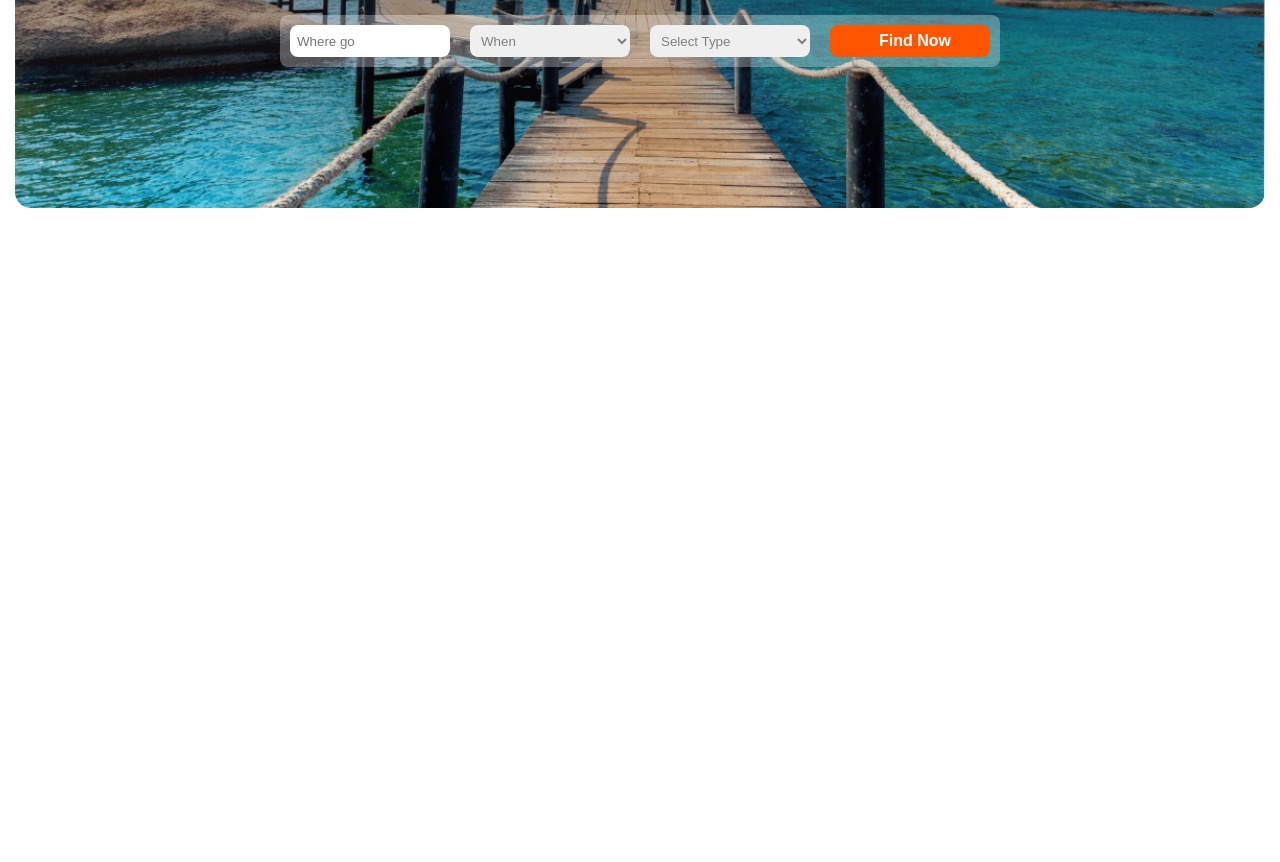
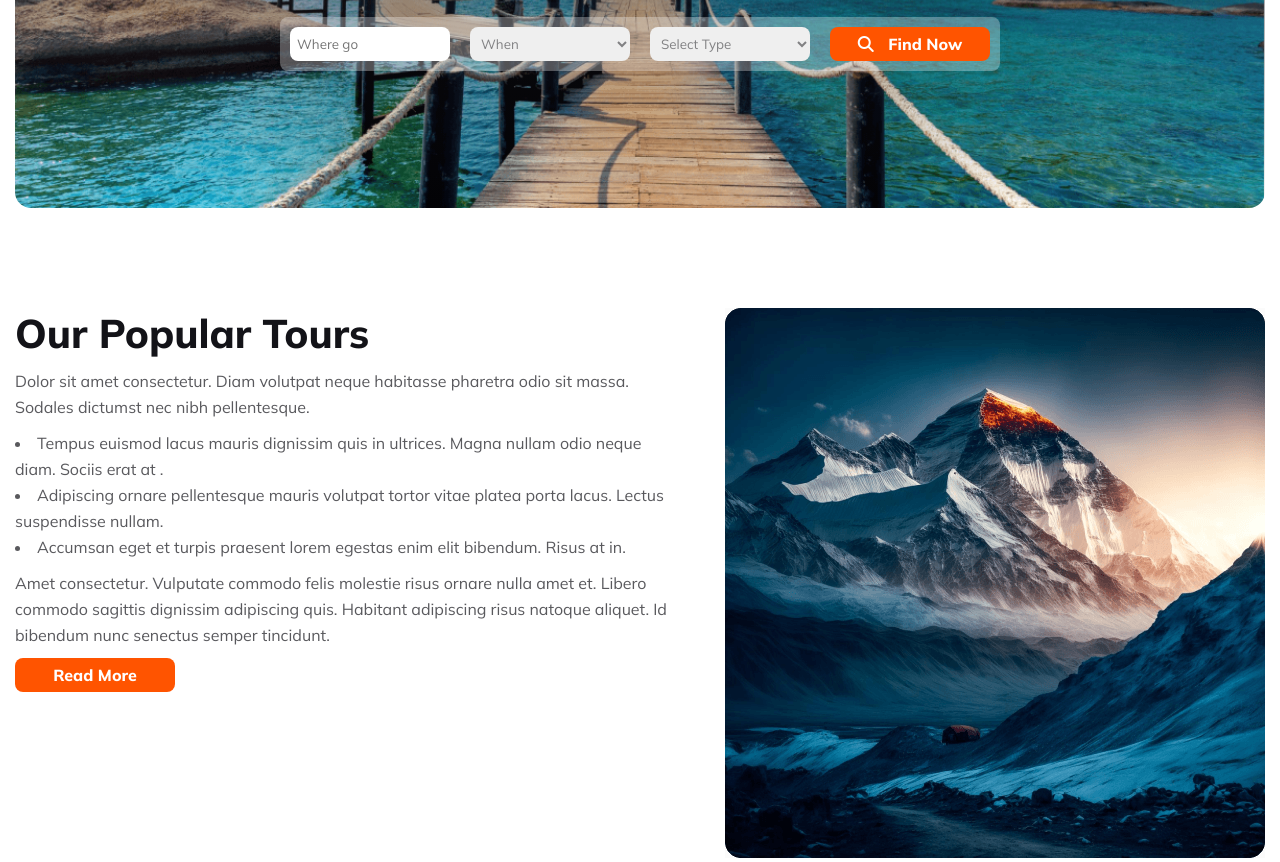
Before and after one commit to nur-rafi/assignment-2, a plain HTML site: page index.html in a window 1280 px wide. Shown: the part 408-1270 px from the top of the page. Before the commit the page ends 800 px from the top, so only its background shows below. Drawn offline with Linux system fonts and the light colour scheme.

Commit message:
section-1 complete(populer tour)

```diff
--- a/index.html
+++ b/index.html
@@ -1,11 +1,19 @@
 <!DOCTYPE html>
 <html lang="en">
+
 <head>
     <meta charset="UTF-8">
     <meta name="viewport" content="width=device-width, initial-scale=1.0">
     <title>Travel Page</title>
+    <link rel="stylesheet" href="https://cdnjs.cloudflare.com/ajax/libs/font-awesome/6.5.1/css/all.min.css"
+        integrity="sha512-DTOQO9RWCH3ppGqcWaEA1BIZOC6xxalwEsw9c2QQeAIftl+Vegovlnee1c9QX4TctnWMn13TZye+giMm8e2LwA=="
+        crossorigin="anonymous" referrerpolicy="no-referrer" />
+    <link rel="preconnect" href="https://fonts.googleapis.com">
+    <link rel="preconnect" href="https://fonts.gstatic.com" crossorigin>
+    <link href="https://fonts.googleapis.com/css2?family=Mulish:wght@400;800&display=swap" rel="stylesheet">
     <link rel="stylesheet" href="style/design.css">
 </head>
+
 <body>
     <header>
         <nav>
@@ -21,12 +29,13 @@
                     <li><a href="#">Blog</a></li>
                     <li><a href="#">Contact</a></li>
                 </ul>
-              <h1 class="dropdown-menu"><i class="fa-solid fa-bars"></i></h1>
+
             </div>
         </nav>
         <div class="explore">
             <h1 class="header-title">Explore Your Travel</h1>
-            <p class="white-text">Dolor sit amet consectetur. Nullam suspendisse vitae ultricies dolor adipiscing. In et odio enim ac quis sapien urna eu phasellus.</p>
+            <p class="white-text">Dolor sit amet consectetur. Nullam suspendisse vitae ultricies dolor adipiscing. In et
+                odio enim ac quis sapien urna eu phasellus.</p>
             <form class="form-content">
                 <input type="text" placeholder="Where go">
                 <select>
@@ -57,7 +66,35 @@
         </div>
     </header>
     <main>
+        <!-- Section-1 (popular tour) -->
+        <section class="popular-tour-container">
+            <div class="popular-content">
+                <h1 class="section-title">Our Popular Tours</h1>
+                <p class="primary-text">
+                    Dolor sit amet consectetur. Diam volutpat neque habitasse pharetra odio sit massa. Sodales dictumst
+                    nec nibh pellentesque. </p>
+                <ul>
+                    <li class="primary-text">Tempus euismod lacus mauris dignissim quis in ultrices. Magna nullam odio
+                        neque diam. Sociis erat at .</li>
+                    <li class="primary-text">Adipiscing ornare pellentesque mauris volutpat tortor vitae platea porta
+                        lacus. Lectus suspendisse nullam.</li>
+                    <li class="primary-text"> Accumsan eget et turpis praesent lorem egestas enim elit bibendum. Risus
+                        at in.</li>
+                </ul>
+                <p class="primary-text">
+                    Amet consectetur. Vulputate commodo felis molestie risus
+                    ornare nulla amet et. Libero commodo sagittis dignissim adipiscing quis. Habitant adipiscing risus
+                    natoque aliquet. Id bibendum nunc senectus semper tincidunt.
+                </p>
+                <button class="primary-button">Read More</button>
+            </div>
+            <div>
+                <img class="popular-img" src="Images/Rectangle 4.png" alt="">
+            </div>
+
+        </section>
 
     </main>
 </body>
+
 </html>
--- a/style/design.css
+++ b/style/design.css
@@ -118,6 +118,7 @@ select {
     border: none;
     cursor: pointer;
 }
+
 .primary-button {
     width: 160px;
     color: #FFF;
@@ -129,3 +130,38 @@ select {
     border: none;
     cursor: pointer;
 }
+
+/* Section-1 (popular tour) */
+section {
+    max-width: 1250px;
+    margin: 100px auto 0 auto;
+}
+
+.popular-tour-container {
+    display: flex;
+    flex: 1;
+    gap: 40px;
+}
+
+.popular-content {
+    display: flex;
+    flex-direction: column;
+    gap: 10px;
+}
+
+.popular-content li {
+    list-style-position: inside;
+}
+
+.section-title {
+    color: #131318;
+    font-size: 2.5rem;
+    font-weight: 800;
+}
+
+.primary-text {
+    color: rgba(19, 19, 24, 0.70);
+    font-size: 1rem;
+    font-weight: 400;
+    line-height: 26px;
+}
```
Lines whose indentation alone changed are shown as unchanged.
